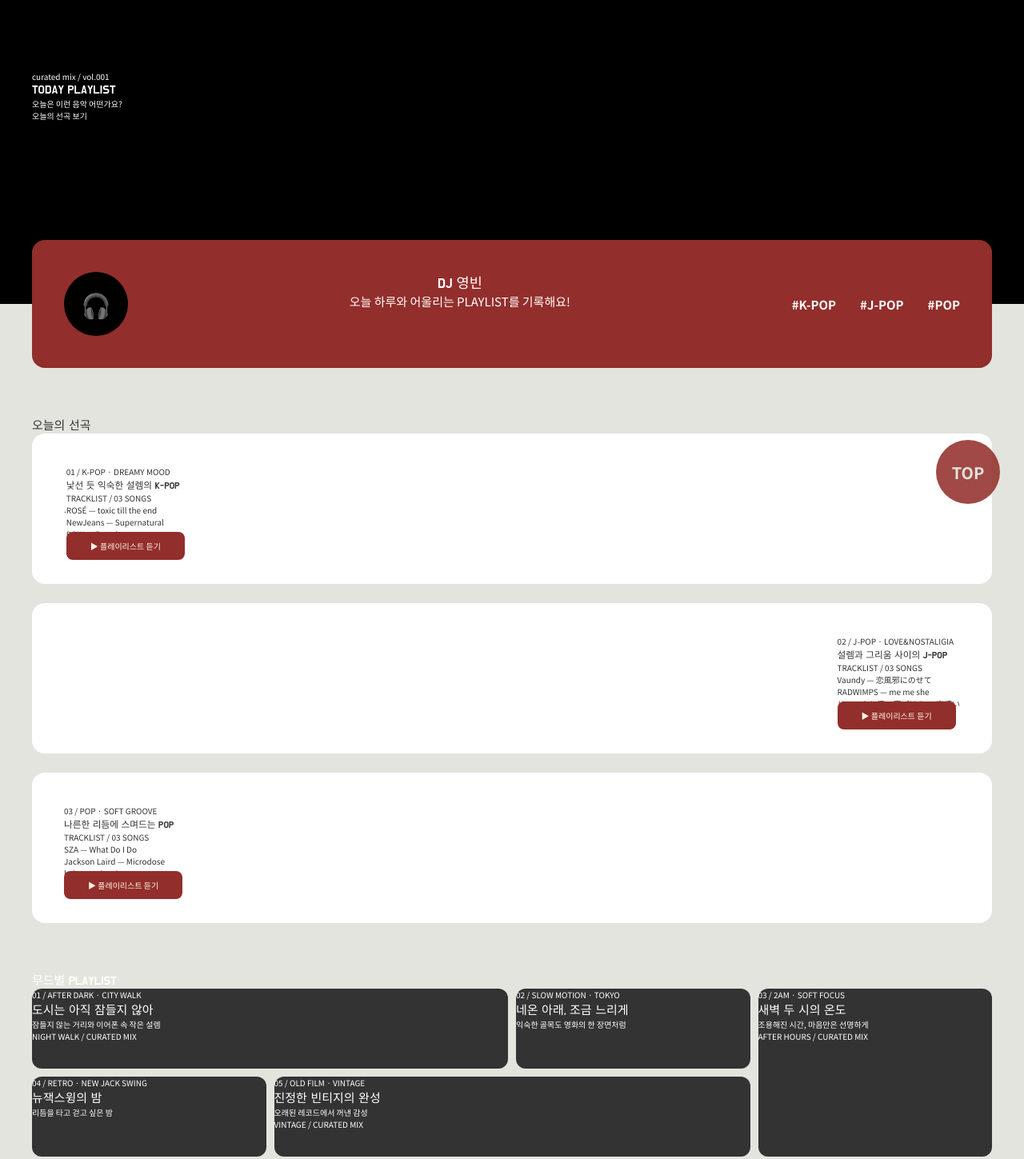
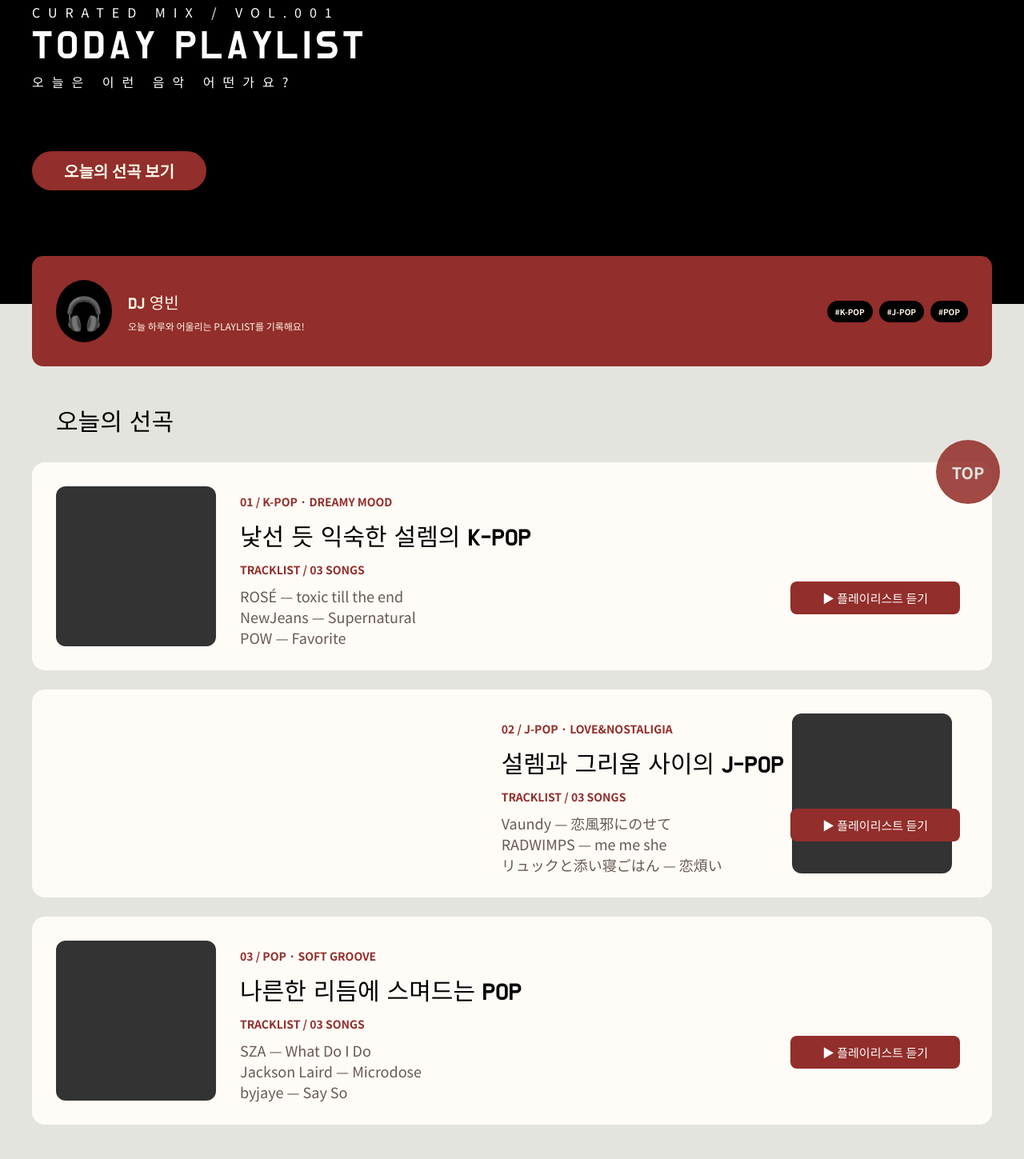
Before and after one commit to bin0864/my_blog, a plain HTML site: page index.html in a window 1280 px wide. Shown: the part 140-1589 px from the top of the page at 80% size. Drawn offline with Linux system fonts and the light colour scheme.

Commit message:
style.css

```diff
--- a/css/style.css
+++ b/css/style.css
@@ -63,9 +63,6 @@ nav ul {
 .hero {
     height: 52rem;
     background-color: black ;
-}
-
-.hero-txt{
     color: white;
 }
 
@@ -75,50 +72,171 @@ nav ul {
 
 }
 
+.title{
+    font-size: 50px;
+    letter-spacing: 5px;
+}
+
+.hero-txt p{
+    font-size: 16px;
+    text-transform: uppercase;
+    letter-spacing: 10px;
+}
+
+.btn {
+    display: inline-flex;
+    align-items: center;
+    justify-content: center;
+    background-color: #922E2B;
+    color: #FFF8E7;
+    padding: 1rem 4rem;
+    border-radius: 3rem;
+    margin-top: 7.5rem;
+    font-size: 2rem;
+    font-weight: bold;
+    transition: 0.3s;
+}
+
 .profile {
     display: flex;
-    align-content: center;
-    text-align: center;
-    justify-content: space-between;
-    padding: 4rem;
-    border-radius: 1.6rem;
-    margin-top: -8rem;
+    align-items: center;
+    gap: 2rem;
+    padding: 2rem 2.4rem;
+    border-radius: 1.4rem;
+    margin-top: -6rem;
+    margin-bottom: 4.5rem;
     background-color: #922E2B;
-    color: white;
-    margin-bottom: 6rem;
-    font-size: 15px;
+    color: #FFF8E7;
+    position: relative;
+    z-index: 2;
+    padding: 30px;
 }
 
-.avatar{
+.avatar {
     background-color: black;
-    align-content: center;
-    font-size: 30px;
-    width: 80px;
-    height: 80px;
-    border-radius: 50px;
-}
-
-.tags{
-    display: flex;
-    gap: 30px;
-}
-
-.tags li{
-    font-weight: bold;
+    font-size: 40px;
+    padding: 10px;
+    border-radius: 50%;
+    text-align: center;
     align-content: center;
 }
 
+.intro {
+    flex: 1;
+}
+
+.intro h3 {
+    font-size: 2rem;
+    margin-bottom: 0.6rem;
+}
+
+.intro p {
+    font-size: 1.2rem;
+}
+
+.tags {
+    display: flex;
+    gap: 0.8rem;
+}
+
+.tags li {
+    background-color: #000000;
+    color: #FFF8E7;
+    padding: 0.6rem 1rem;
+    border-radius: 2rem;
+    font-size: 1rem;
+    font-weight: bold;
+}
+
+.thumb {
+    background-color: #333333;
+    width: 20rem;
+    height: 20rem;
+    border-radius: 1.2rem;
+    overflow: hidden;
+    position: relative;
+    padding:1.2rem;
+    margin: 10px 30px 10px 10px;
+}
+.thumb .bg{
+    width: 100%;
+    background-repeat:no-repeat;
+    background-size: cover;
+    background-position: center;
+    height: 100%;
+    position: absolute;
+    top:0;
+    z-index: 0;
+    left: 0;
+    transition: all .3s;
+    transform: scale(1);
+}
+.thumb .date {
+    position: relative;
+    z-index: 1;
+
+}
+.post:nth-of-type(1) .thumb .bg{
+    background-image: url(../img/post-img-1.png);
+}
+.post:nth-of-type(2) .thumb .bg{
+    background-image: url(../img/post-img-2.png);
+}
+.post:nth-of-type(3) .thumb .bg{
+    background-image: url(../img/post-img-3.png);
+}
+
+.post:hover .thumb .bg{
+    transform: scale(1.05);
+}
+
 .post {
-    padding: 4rem;
-    background-color: #fff;
+    padding: 2rem;
+    background-color: #FFFCF7;
     border-radius: 1.6rem;
     display: flex;
     align-items: center;
+    position: relative;
 }
 
 .post:nth-last-of-type(2) {
     flex-direction: row-reverse;
     margin:2.4rem 0 ;
+}
+
+.info h3{
+    font-size: 30px;
+    color: black;
+    margin: 5px 0;
+}
+
+section>h2{
+    color: black;
+    font-size: 30px;
+    margin: 30px;
+}
+
+.cate, .track{
+    color: #922E2B;
+    font-weight: bold;
+    font-size: 14px;
+    margin: 10px 0;
+}
+
+.list{
+    font-size: 18px;
+    color: #685954;
+}
+
+.more{
+    background-color: #922E2B;
+    color: white;
+    font-size: 15px;
+    padding: 10px 40px;
+    border-radius: 8px;
+    position: absolute;
+    right: 40px;
+    bottom: 70px;
 }
 
 #photos {
@@ -129,7 +247,7 @@ nav ul {
 .photos {
     display: grid;
     grid-template-columns: repeat(4,1fr);
-    grid-template-rows: 10rem 10rem ;
+    grid-template-rows: 20rem 20rem ;
     gap: 1rem;
     grid-template-areas: "p1 p1 p2 p3" "p4 p5 p5 p3 "
     ;
@@ -150,16 +268,30 @@ nav ul {
     grid-area: p5;
 }
 
-.photos li{
-    background-color: #333333;
-    border-radius: 1.2rem;
+.photos li {
+    display: flex;
+    flex-direction: column;
+    justify-content: flex-end;
+    padding: 1.3rem;
+    background-color: black;
+    color: #FFF8E7;
+    border-radius: 1rem;
+    overflow: hidden;
 }
 
-.more{
-    background-color: #922E2B;
-    color: #FFF8E7;
-    padding: 10px 30px;
-    border-radius: 8px;
+.photos li p {
+    font-size: 0.9rem;
+    line-height: 1.5;
+}
+
+.photos li h2 {
+    font-size: 1.6rem;
+    margin: 0.5rem 0;
+}
+
+.photos li p:last-child {
+    font-size: 0.8rem;
+    margin-top: 0.5rem;
 }
 
 footer {
--- a/index.html
+++ b/index.html
@@ -4,7 +4,7 @@
 <head>
     <meta charset="UTF-8">
     <meta name="viewport" content="width=device-width, initial-scale=1.0">
-    <title>별보는밤</title>
+    <title>todayplaylist</title>
     <link href="https://fonts.googleapis.com/css2?family=Do+Hyeon&family=Noto+Sans+KR:wght@400;700&display=swap"
         rel="stylesheet">
     <link rel="stylesheet" href="./css/style.css">
@@ -32,7 +32,7 @@
 
             <div class="hero-txt">
                 <p class="sub">curated mix / vol.001</p>
-                <h1>TODAY PLAYLIST</h1>
+                <h1 class="title">TODAY PLAYLIST</h1>
                 <p>
                     오늘은 이런 음악 어떤가요?
                 </p>
@@ -57,38 +57,38 @@
         <section id="posts">
             <h2>오늘의 선곡 </h2>
             <article class="post">
-                <div class="album">.</div>
+                <div class="thumb"></div>
                 <div class="info">
                     <p class="cate ">01 / K-POP · DREAMY MOOD</p>
                     <h3>낯선 듯 익숙한 설렘의 K-POP</h3>
-                    <p>TRACKLIST / 03 SONGS</p>
-                    <p>ROSÉ — toxic till the end</p>
-                    <p>NewJeans — Supernatural</p>
-                    <p>POW — Favorite</p>
+                    <p class="track">TRACKLIST / 03 SONGS</p>
+                    <p class="list">ROSÉ — toxic till the end</p>
+                    <p class="list">NewJeans — Supernatural</p>
+                    <p class="list">POW — Favorite</p>
                     <a href="#" class="more">▶ 플레이리스트 듣기</a>
                 </div>
             </article>
             <article class="post">
-                <div class="album></div>
+                <div class="thumb"></div>
                 <div class="info">
                     <p class="cate">02 / J-POP · LOVE&NOSTALIGIA</p>
                     <h3>설렘과 그리움 사이의 J-POP</h3>
-                    <p>TRACKLIST / 03 SONGS</p>
-                    <p>Vaundy — 恋風邪にのせて</p>
-                    <p>RADWIMPS — me me she</p>
-                    <p>リュックと添い寝ごはん — 恋煩い</p>
+                    <p class="track">TRACKLIST / 03 SONGS</p>
+                    <p class="list">Vaundy — 恋風邪にのせて</p>
+                    <p class="list">RADWIMPS — me me she</p>
+                    <p class="list">リュックと添い寝ごはん — 恋煩い</p>
                     <a href="#" class="more">▶ 플레이리스트 듣기</a>
                 </div>
             </article>
             <article class="post">
-                <div class="album></div>
+                <div class="thumb"></div>
                 <div class="info">
                     <p class="cate">03 / POP · SOFT GROOVE</p>
                     <h3>나른한 리듬에 스며드는 POP</h3>
-                    <p>TRACKLIST / 03 SONGS</p>
-                    <p>SZA — What Do I Do</p>
-                    <p>Jackson Laird — Microdose</p>
-                    <p>byjaye — Say So</p>
+                    <p class="track">TRACKLIST / 03 SONGS</p>
+                    <p class="list">SZA — What Do I Do</p>
+                    <p class="list">Jackson Laird — Microdose</p>
+                    <p class="list">byjaye — Say So</p>
                     <a href="#" class="more">▶ 플레이리스트 듣기</a>
                 </div>
             </article>
```
